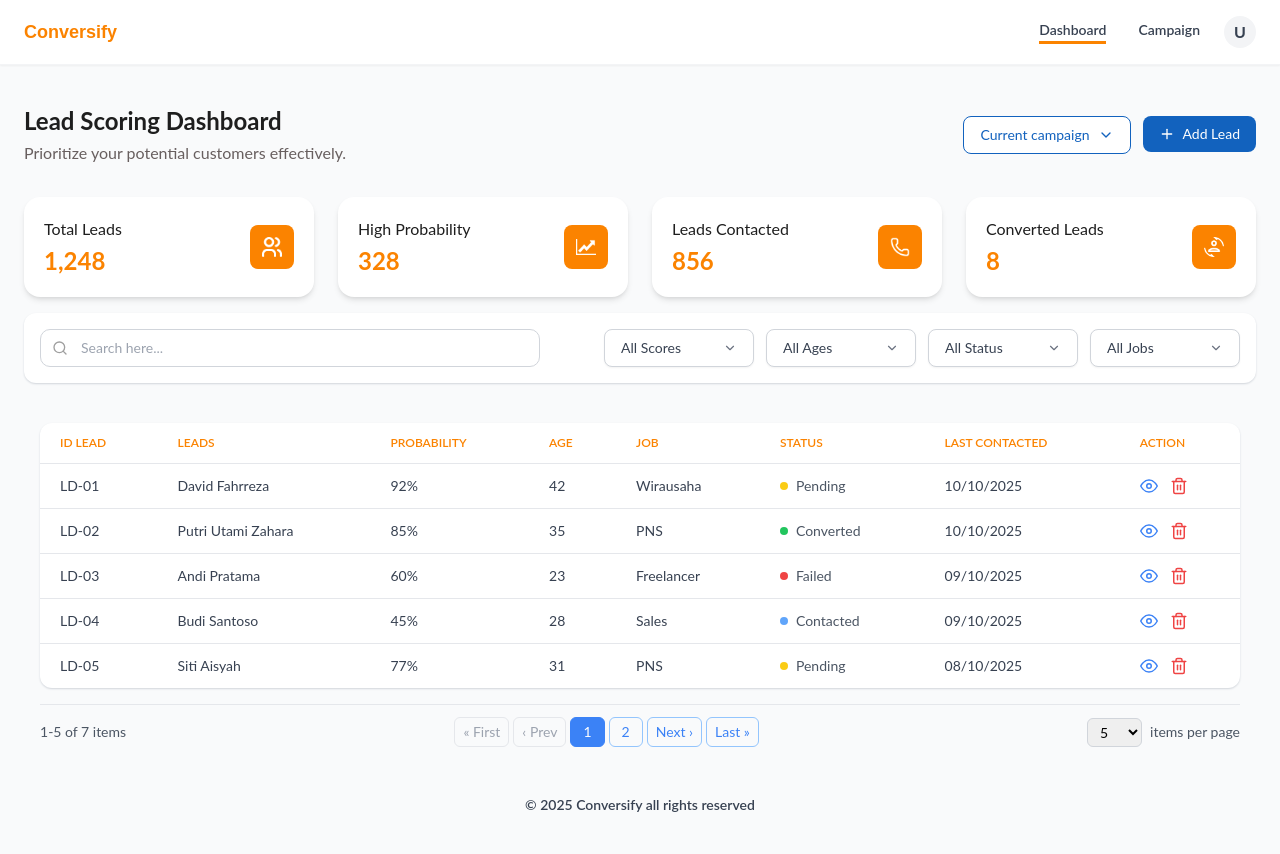
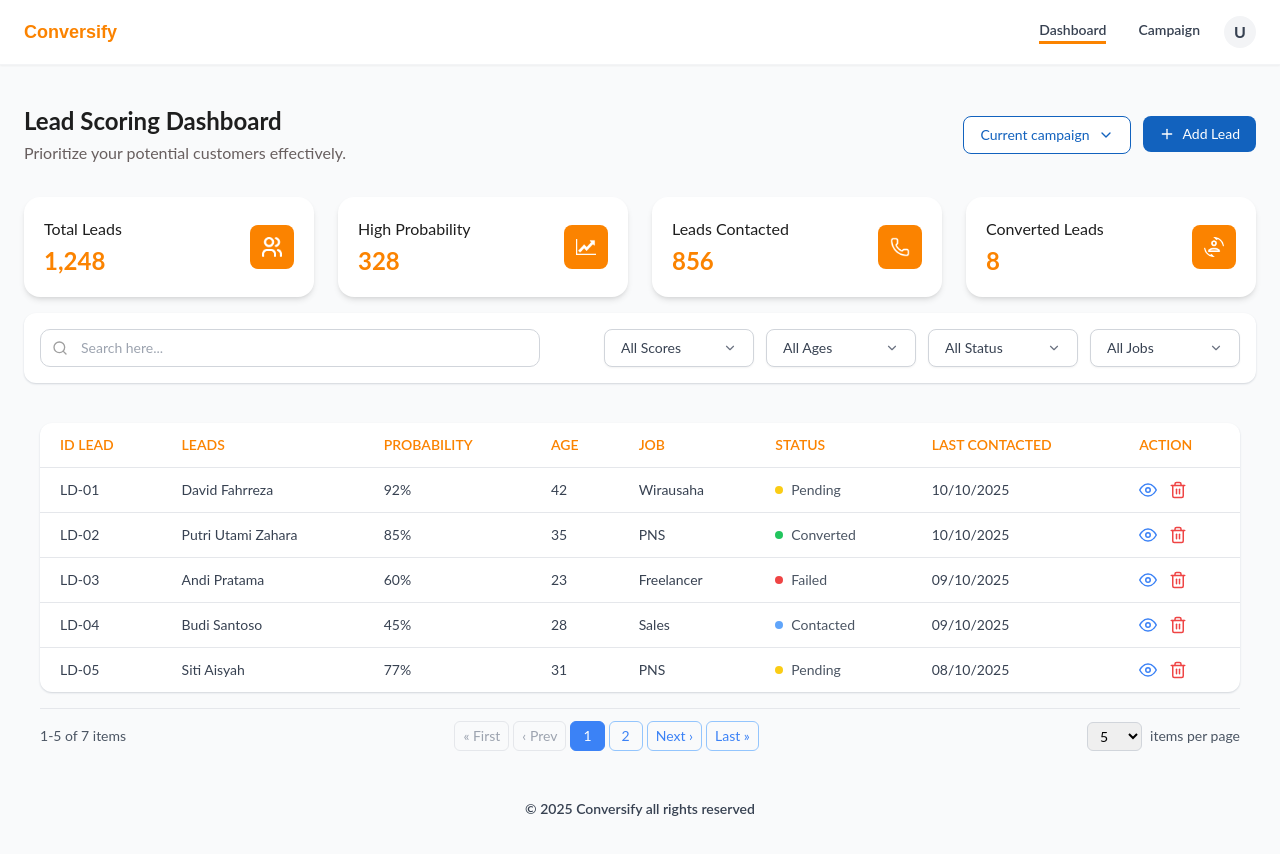
Before and after one commit to konversify-dev/FRONTEND, a React (Vite) app: page /dashboard in a window 1280 px wide. Shown: the top 854 px of the page. Built offline with nearby package versions, Linux system fonts and the light colour scheme.

Commit message:
fix: adjust font size in ReusableTable header for consistency

```diff
--- a/src/components/layout/ReusableTable.jsx
+++ b/src/components/layout/ReusableTable.jsx
@@ -8,7 +8,7 @@ export default function ReusableTable({ columns = [], data = [] }) {
         <thead className=" text-gray-700 uppercase text-xs">
           <tr>
             {columns.map((col, index) => (
-              <th key={index} className="px-5 py-3 font-semibold text-primary-light whitespace-nowrap">
+              <th key={index} className="px-5 py-3 font-semibold text-sm text-primary-light whitespace-nowrap">
                 {col.header}
               </th>
             ))}
```
